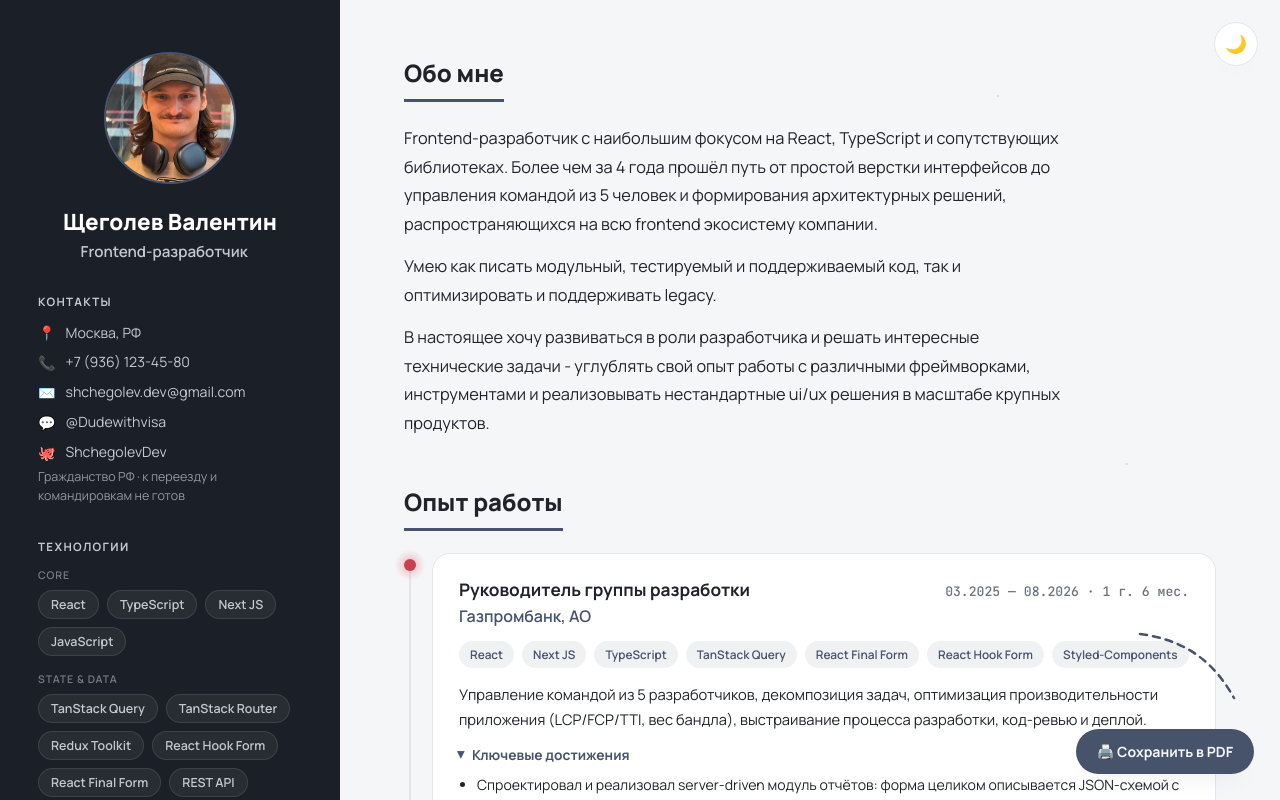
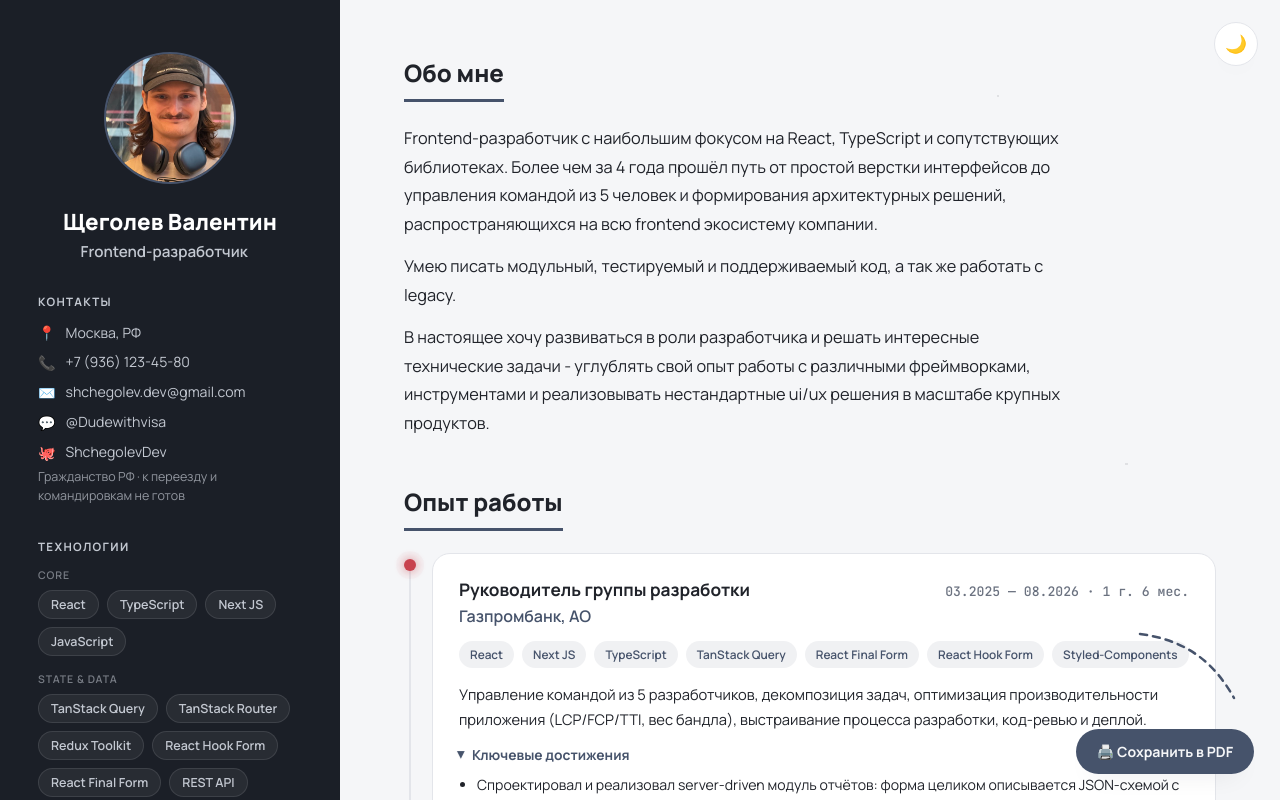
Before and after one commit to ShchegolevDev/About, a React (Vite) app: page / in a window 1280 px wide. Shown: the top 800 px of the page. Built offline with nearby package versions, Linux system fonts and the light colour scheme.

Commit message:
chore: edit about

```diff
--- a/src/data/resumeData.ts
+++ b/src/data/resumeData.ts
@@ -17,7 +17,7 @@ export const PERSONAL_INFO: PersonalInfo = {
 
 export const ABOUT_PARAGRAPHS: string[] = [
   "Frontend-разработчик с наибольшим фокусом на React, TypeScript и сопутствующиx библиотеках. Более чем за 4 года прошёл путь от простой верстки интерфейсов до управления командой из 5 человек и формирования архитектурных решений, распространяющихся на всю frontend экосистему компании.",
-  "Умею как писать модульный, тестируемый и поддерживаемый код, так и оптимизировать и поддерживать legacy.",
+  "Умею писать модульный, тестируемый и поддерживаемый код, а так же работать с legacy.",
   "В настоящее хочу развиваться в роли разработчика и решать интересные технические задачи - углублять свой опыт работы с различными фреймворками, инструментами и реализовывать нестандартные ui/ux решения в масштабе крупных продуктов.",
 ];
 
```
